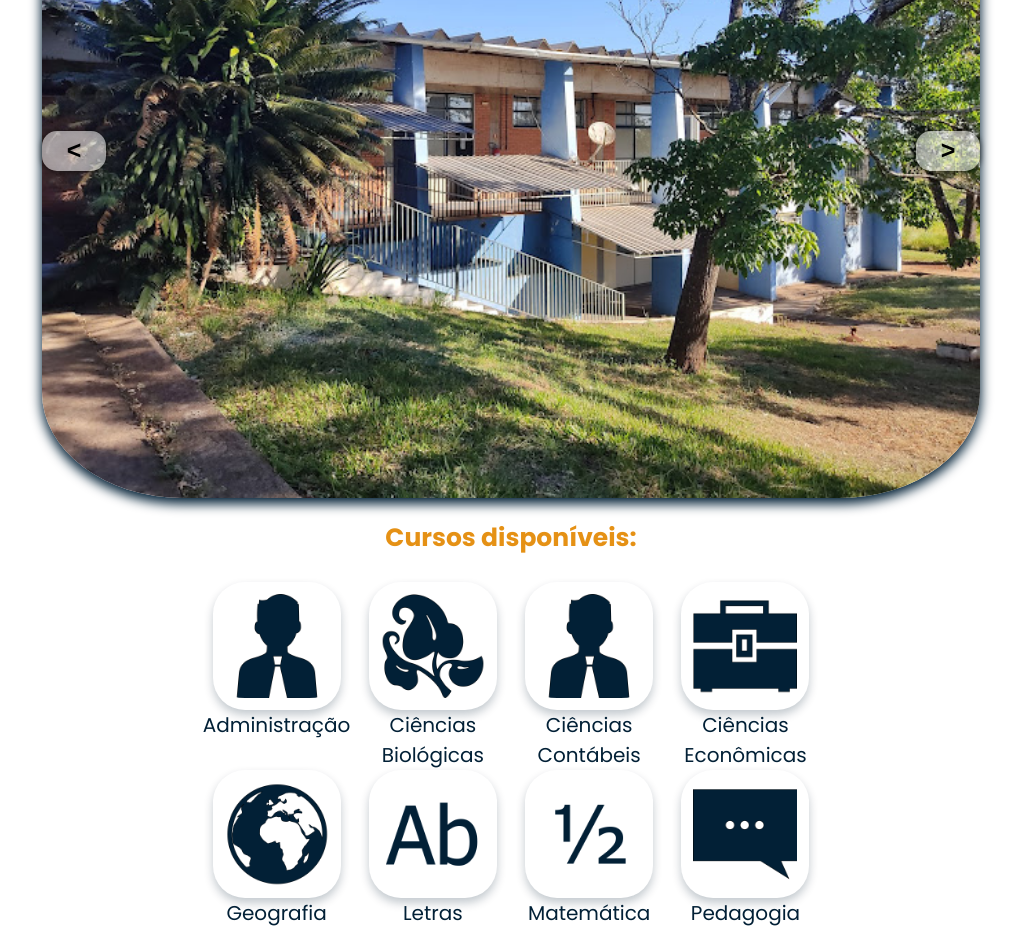
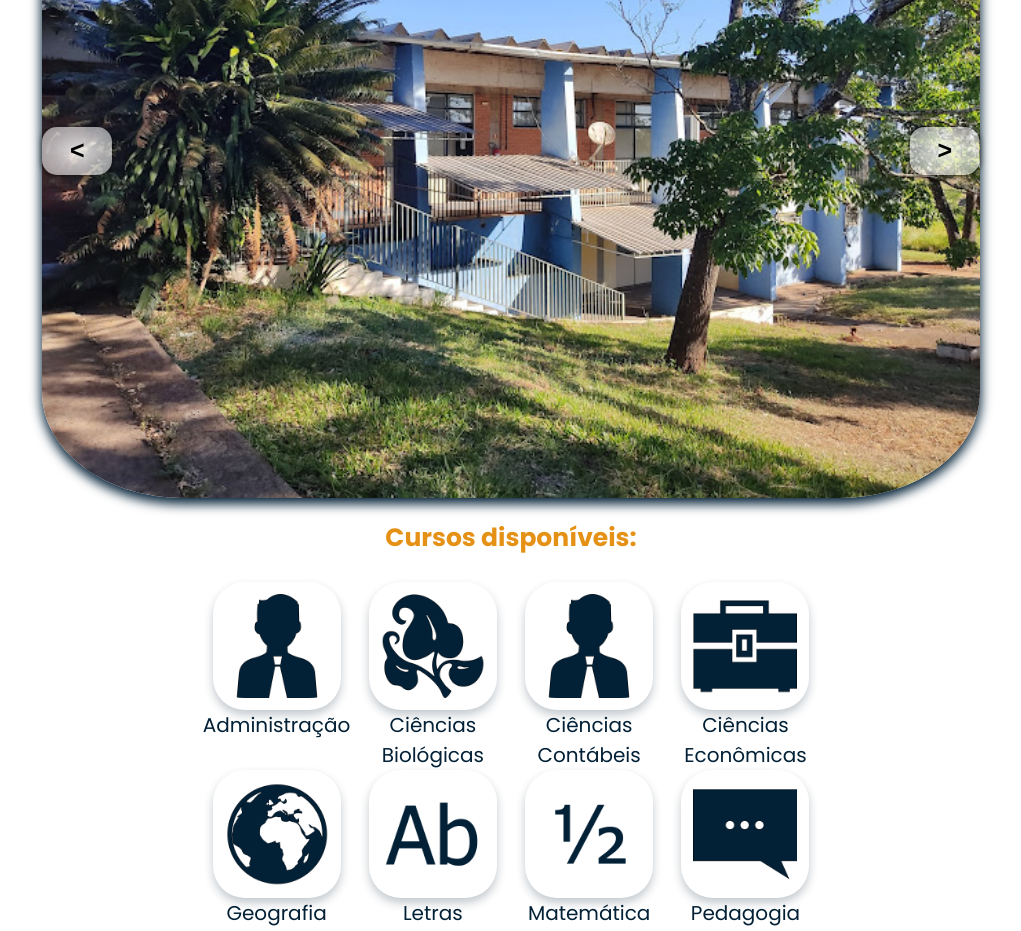
Before and after one commit to HedroPedro/landingpage-setup, a plain HTML site: page index.html in a window 1280 px wide. Shown: the part 980-1911 px from the top of the page, without its empty margins (129-1150 px from the left). Drawn offline with Linux system fonts and the light colour scheme.

Commit message:
alguns ajustes

```diff
--- a/src/css/main.css
+++ b/src/css/main.css
@@ -115,16 +115,14 @@ img#logo {
     position: absolute;
     top: 50%;
     border-radius: 15px;
-    background-image: radial-gradient(rgba(255, 255, 255, 0.25), rgba(255, 255, 255, 0.35), rgba(255, 255, 255, 0.25));
+    background-image: radial-gradient(rgba(255, 255, 255, 0.75), rgba(255, 255, 255, 0.45), rgba(255, 255, 255, 0.25));
     background-color: #fff5;
-    box-shadow:
-        0px 1px 5.5px 1px #0008;
-    width: 5vw;
-    height: 5vh;
+    box-shadow: 0px 1px 5.5px 1px #0008;
     border-width: 0;
     font-weight: bold;
     font-size: 1.25em;
     transform: translateY(-50%);
+    text-align: center;
 }
 
 .image-container button:last-of-type {
@@ -241,7 +239,7 @@ a.contact{
 }
 
 
-@media only screen and (max-width: 600px){
+@media screen and (max-width: 600px){
     body {
         margin: 0 !important;
     }
@@ -355,7 +353,7 @@ a.contact{
     }
 }
 
-@media only screen and (min-width: 600px){
+@media screen and (min-width: 600px){
 
     #benefits .list {
         padding-left: 2.5%;
@@ -371,7 +369,12 @@ a.contact{
     }
 
     .image-container button{
-        width: 5vw;
+        width: 7.5vw;
+        height: 8vh;
+    }
+
+    .image-container button {
+        width: 5.5vw;
         height: 5vh;
     }
 
@@ -395,7 +398,7 @@ a.contact{
     }
 }
 
-@media only screen and (min-width: 992px) {
+@media screen and (min-width: 992px) {
     .cursos-list li {
         width: 33%;
         font-size: 1.2em;
@@ -406,6 +409,11 @@ a.contact{
         height: 128px;
     }
 
+    .image-container button {
+        width: 5.5vw;
+        height: 6vh;
+    }
+
     .campus-image {
         width: 95%;
         height: 80%;
@@ -414,6 +422,7 @@ a.contact{
     #footer{
         font-size: 1.35em;
     }
+
 }
 
 @media only screen and (min-width: 1200px) {
```
